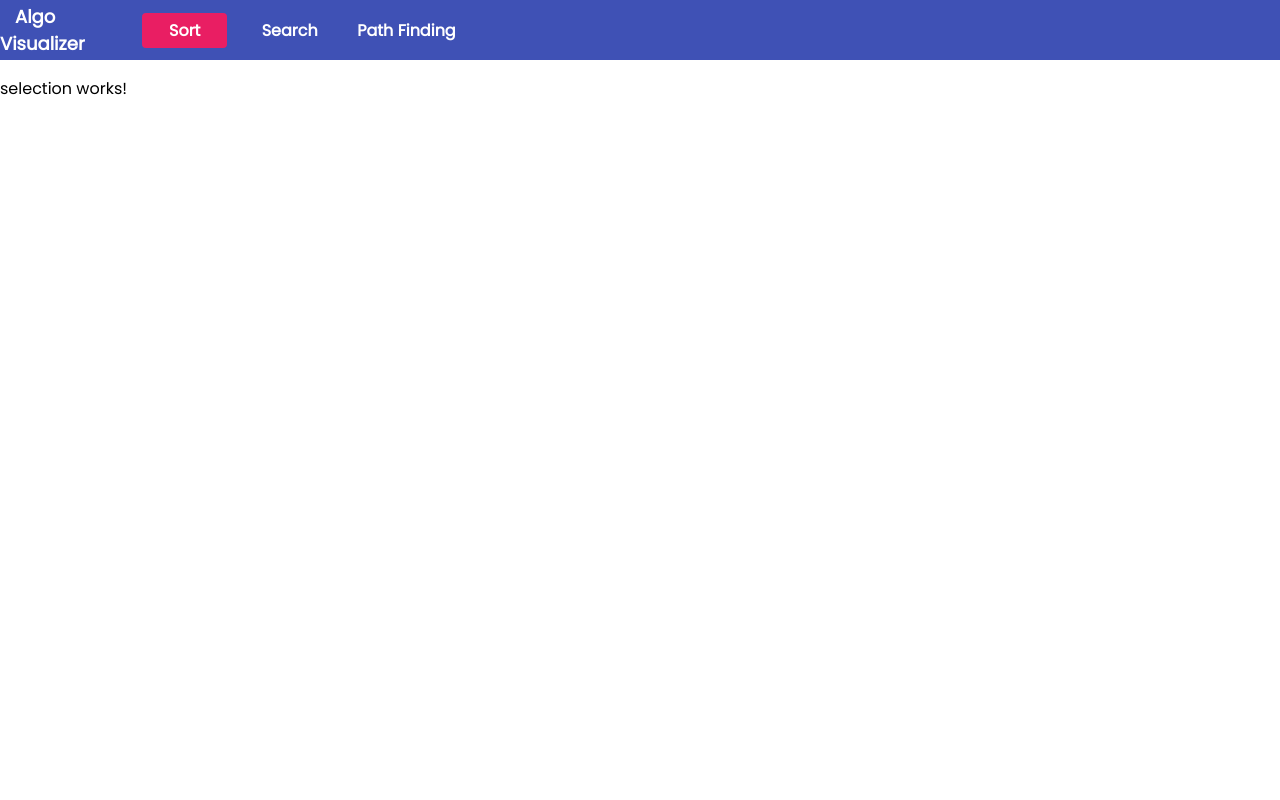
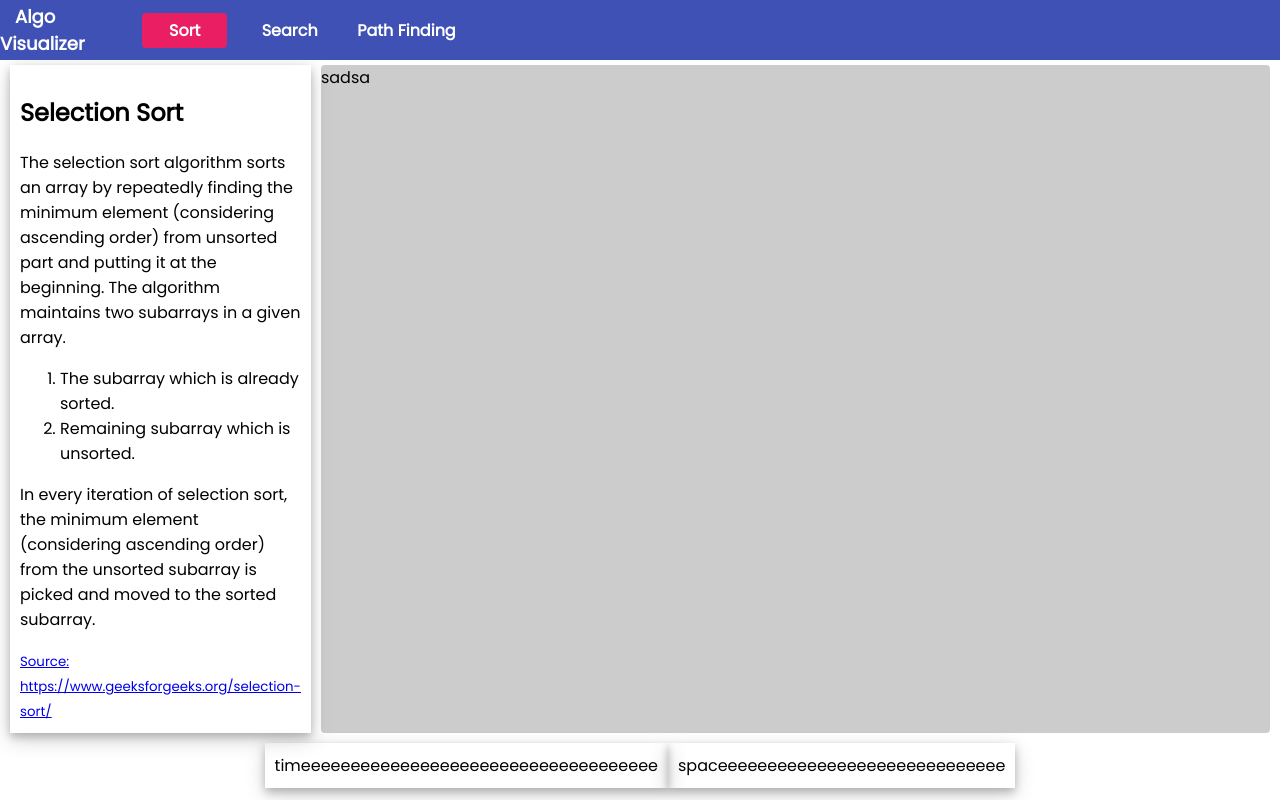
Before and after one commit to SephHiwatig/AlgoVisualizer, an Angular app: page /sort/selection in a window 1280 px wide. Built offline with nearby package versions, Linux system fonts and the light colour scheme.

Commit message:
Added Selection Sort Info/layout

```diff
--- a/src/app/sort/selection/selection.component.css
+++ b/src/app/sort/selection/selection.component.css
@@ -0,0 +1,47 @@
+.algo-container {
+  display: flex;
+  flex-direction: column;
+  margin-top: 5px;
+}
+
+.algo-info,
+.time-complexity,
+.space-complexity {
+  box-shadow: 0 4px 8px 0 rgba(0, 0, 0, 0.2), 0 6px 20px 0 rgba(0, 0, 0, 0.19);
+  padding: 10px;
+}
+
+.algo-visual {
+  width: 100%;
+  background-color: rgba(0, 0, 0, 0.2);
+  border-radius: 4px;
+  margin-top: 10px;
+}
+
+.complexities {
+  margin-top: 10px;
+  display: flex;
+  flex-direction: column;
+}
+
+/* Media Queries */
+@media (min-width: 1200px) {
+  .algo-container {
+    flex-direction: row;
+  }
+
+  .algo-info {
+    flex: 2;
+  }
+
+  .algo-visual {
+    flex: 8;
+    margin-left: 10px;
+    margin-top: 0;
+  }
+
+  .complexities {
+    flex-direction: row;
+    justify-content: center;
+  }
+}
--- a/src/app/sort/selection/selection.component.html
+++ b/src/app/sort/selection/selection.component.html
@@ -1 +1,31 @@
-<p>selection works!</p>
+<section class="algo-container">
+  <div class="algo-info">
+    <h1>Selection Sort</h1>
+    <p>
+      The selection sort algorithm sorts an array by repeatedly finding the
+      minimum element (considering ascending order) from unsorted part and
+      putting it at the beginning. The algorithm maintains two subarrays in a
+      given array.
+    </p>
+    <ol>
+      <li>The subarray which is already sorted.</li>
+      <li>Remaining subarray which is unsorted.</li>
+    </ol>
+
+    <p>
+      In every iteration of selection sort, the minimum element (considering
+      ascending order) from the unsorted subarray is picked and moved to the
+      sorted subarray.
+    </p>
+    <small
+      ><a href="https://www.geeksforgeeks.org/selection-sort/"
+        >Source: https://www.geeksforgeeks.org/selection-sort/</a
+      ></small
+    >
+  </div>
+  <div class="algo-visual">sadsa</div>
+</section>
+<section class="complexities">
+  <div class="time-complexity">timeeeeeeeeeeeeeeeeeeeeeeeeeeeeeeeeeeee</div>
+  <div class="space-complexity">spaceeeeeeeeeeeeeeeeeeeeeeeeeeeee</div>
+</section>
--- a/src/app/sort/selection/selection.component.ts
+++ b/src/app/sort/selection/selection.component.ts
@@ -1,15 +1,19 @@
-import { Component, OnInit } from '@angular/core';
+import { Component, OnInit } from "@angular/core";
 
 @Component({
-  selector: 'app-selection',
-  templateUrl: './selection.component.html',
-  styleUrls: ['./selection.component.css']
+  selector: "app-selection",
+  templateUrl: "./selection.component.html",
+  styleUrls: ["./selection.component.css"],
 })
 export class SelectionComponent implements OnInit {
+  arrayToSort = [];
 
-  constructor() { }
+  constructor() {}
 
   ngOnInit() {
+    // Populate the array to sort
+    for (let i = 0; i < 100; i++) {
+      this.arrayToSort.push(Math.ceil(Math.random() * 100));
+    }
   }
-
 }
--- a/src/styles.css
+++ b/src/styles.css
@@ -19,5 +19,5 @@ body {
 
 /* Main Content */
 .body-content {
-  padding-top: 60px;
+  padding: 60px 10px 10px 10px;
 }
```
